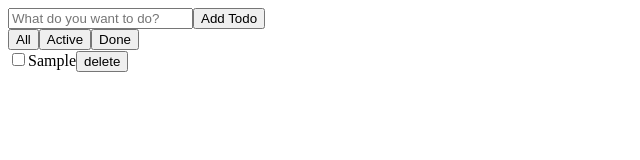
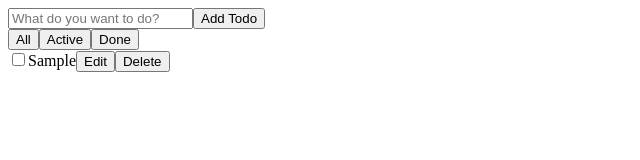
Before and after one commit to Tumelo-Tutubala/todo-app, a React (Vite) app in the folder todo-app/: page / in a window 1280 px wide. Both pictures are taken after typing "Sample" into the empty fields and a click on the button "Add Todo". Shown: the top 160 px of the page, without its empty margins (0-640 px from the left). Built offline with nearby package versions, Linux system fonts and the light colour scheme.

Commit message:
Add edit task

```diff
--- a/todo-app/src/App.jsx
+++ b/todo-app/src/App.jsx
@@ -45,6 +45,16 @@ export default function App() {
       })
     );
   }
+  function editTodo(id, newText) {
+    setTodos(
+      todos.map((todo) => {
+        if (todo.id === id) {
+          return { ...todo, text: newText };
+        }
+        return todo;
+      })
+    );
+  }
 
   const visibleTodos = todos.filter((todo) => {
     if (filter === "active") return !todo.completed;
@@ -60,6 +70,7 @@ export default function App() {
         todos={visibleTodos}
         toggleTodo={toggleTodo}
         deleteTodo={deleteTodo}
+        editTodo={editTodo}
       />
 
     </div>
--- a/todo-app/src/components/TodoItem.jsx
+++ b/todo-app/src/components/TodoItem.jsx
@@ -1,13 +1,51 @@
-export default function TodoItem({ todo,toggleTodo, deleteTodo }){
+import { useState } from "react";
+
+export default function TodoItem({ todo, toggleTodo, deleteTodo, editTodo }) {
+    const [isEditing, setIsEditing] = useState(false);
+    const [editText, setEditText] = useState(todo.text);
+
+    function handleSave() {
+        if (!editText.trim()) return; // don't save an empty task
+        editTodo(todo.id, editText);
+        setIsEditing(false);
+    }
+
+    function handleCancel() {
+        setEditText(todo.text); // throw away the changes
+        setIsEditing(false);
+    }
 
     return (
         <div className="TodoItem">
-           <label>
-                <input type="checkbox" checked={todo.completed} onChange={() => toggleTodo(todo.id)} />
-                <span style={{ textDecoration: todo.completed ? "line-through" : "none" }}>{todo.text}</span>
-           </label>
-            <button onClick={() => deleteTodo(todo.id)}>delete</button>
-
+            {isEditing ? (
+                <>
+                    <input
+                        value={editText}
+                        onChange={(e) => setEditText(e.target.value)}
+                    />
+                    <button onClick={handleSave}>Save</button>
+                    <button onClick={handleCancel}>Cancel</button>
+                </>
+            ) : (
+                <>
+                    <label>
+                        <input
+                            type="checkbox"
+                            checked={todo.completed}
+                            onChange={() => toggleTodo(todo.id)}
+                        />
+                        <span
+                            style={{
+                                textDecoration: todo.completed ? "line-through" : "none",
+                            }}
+                        >
+                            {todo.text}
+                        </span>
+                    </label>
+                    <button onClick={() => setIsEditing(true)}>Edit</button>
+                    <button onClick={() => deleteTodo(todo.id)}>Delete</button>
+                </>
+            )}
         </div>
     );
 }
--- a/todo-app/src/components/TodoList.jsx
+++ b/todo-app/src/components/TodoList.jsx
@@ -1,13 +1,14 @@
 import TodoItem from "./TodoItem";
 
-export default function TodoList({todos ,deleteTodo,toggleTodo}){
+export default function TodoList({ todos, deleteTodo, toggleTodo, editTodo }) {
 
     return (
         <div className="TodoList">
             {todos.map((todo) => (
                 <TodoItem key={todo.id} todo={todo}
-                deleteTodo={deleteTodo}
-                toggleTodo={toggleTodo}
+                    deleteTodo={deleteTodo}
+                    toggleTodo={toggleTodo}
+                    editTodo={editTodo}
 
                 />
             ))}
```
